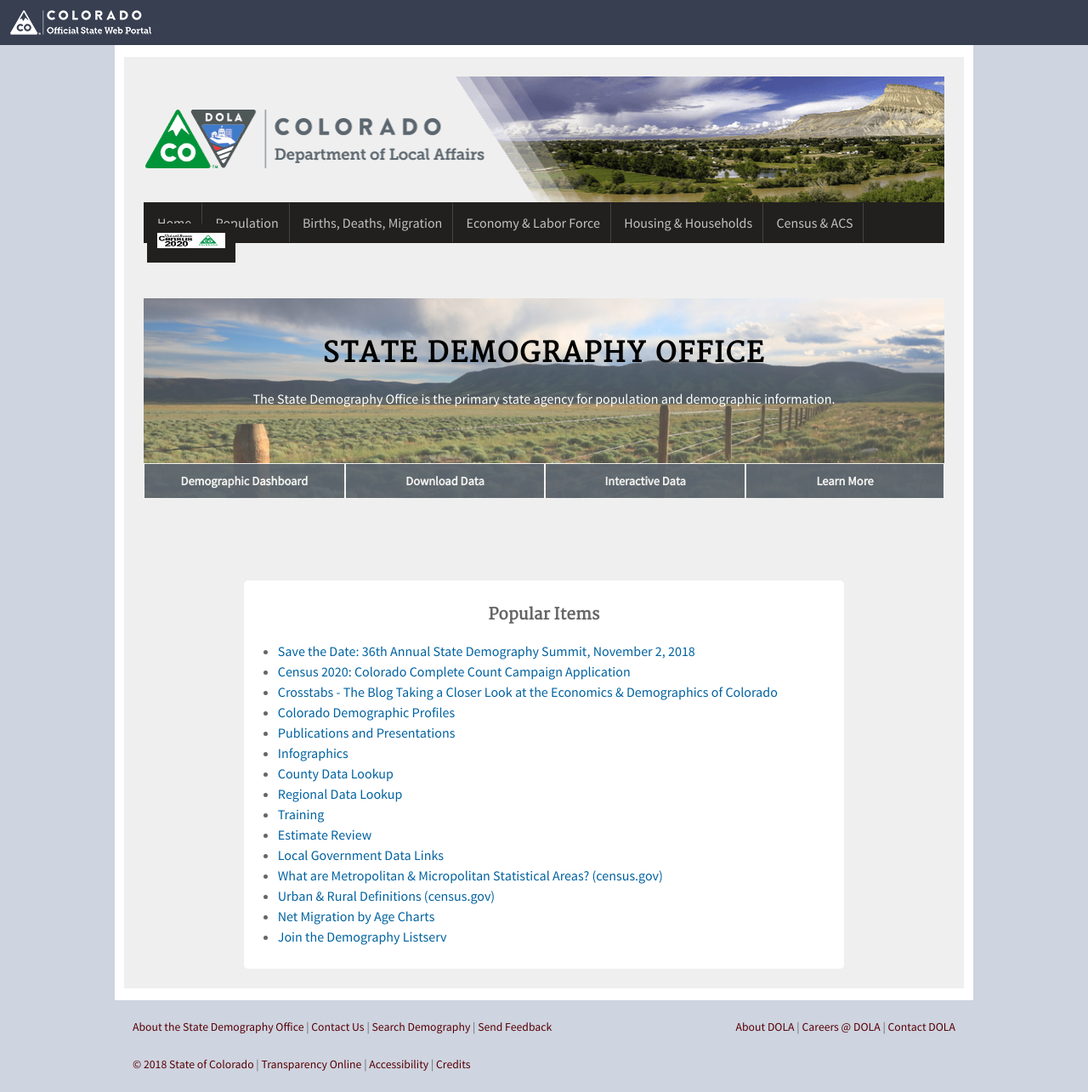
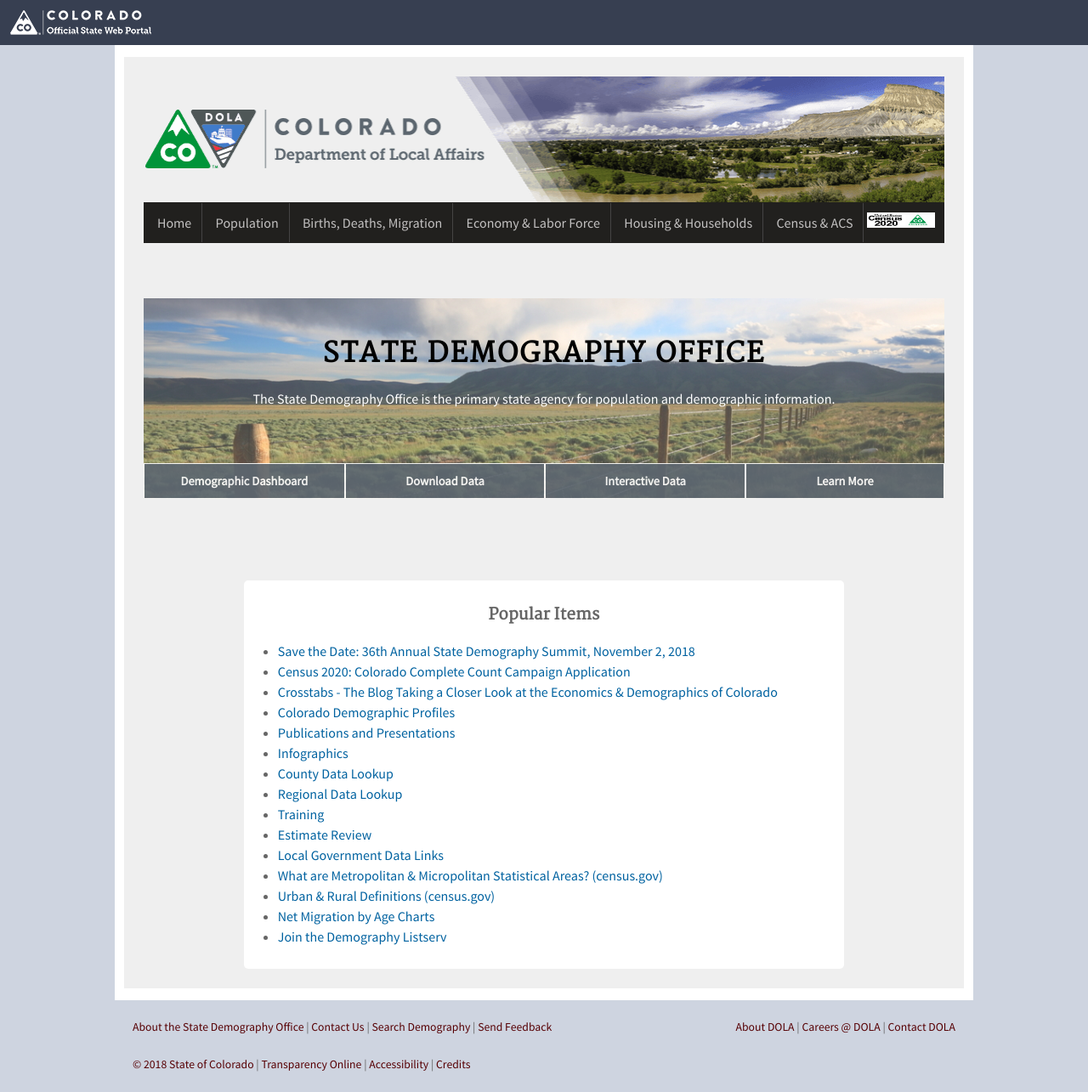
Before and after one commit to TBleess/Website_New, a Jekyll site: the page built from pages/0_Homepage_and_Footer_Links/index.md, in a window 1280 px wide. Shown: the whole page at 85% size. Built offline with Jekyll 4.4.1, drawn with Linux system fonts in a browser that asks for light colours.

Commit message:
Update _header.html

```diff
--- a/_includes/_header.html
+++ b/_includes/_header.html
@@ -27,7 +27,7 @@
                                 <a href="/housing-and-households/">Housing &amp; Households</a></li>
                             <li class="padding-normal">
                                 <a href="/census-acs/">Census &amp; ACS</a></li>
-                            <li class="padding-normal">
+                            <li>
                               <a href="/census-acs/2020-census-information/#census-information-2020"><img src="/images/CO2020.jpg" height=18px width=80px padding-bottom=0px></a>
                             </li>
                         </ul>
```
